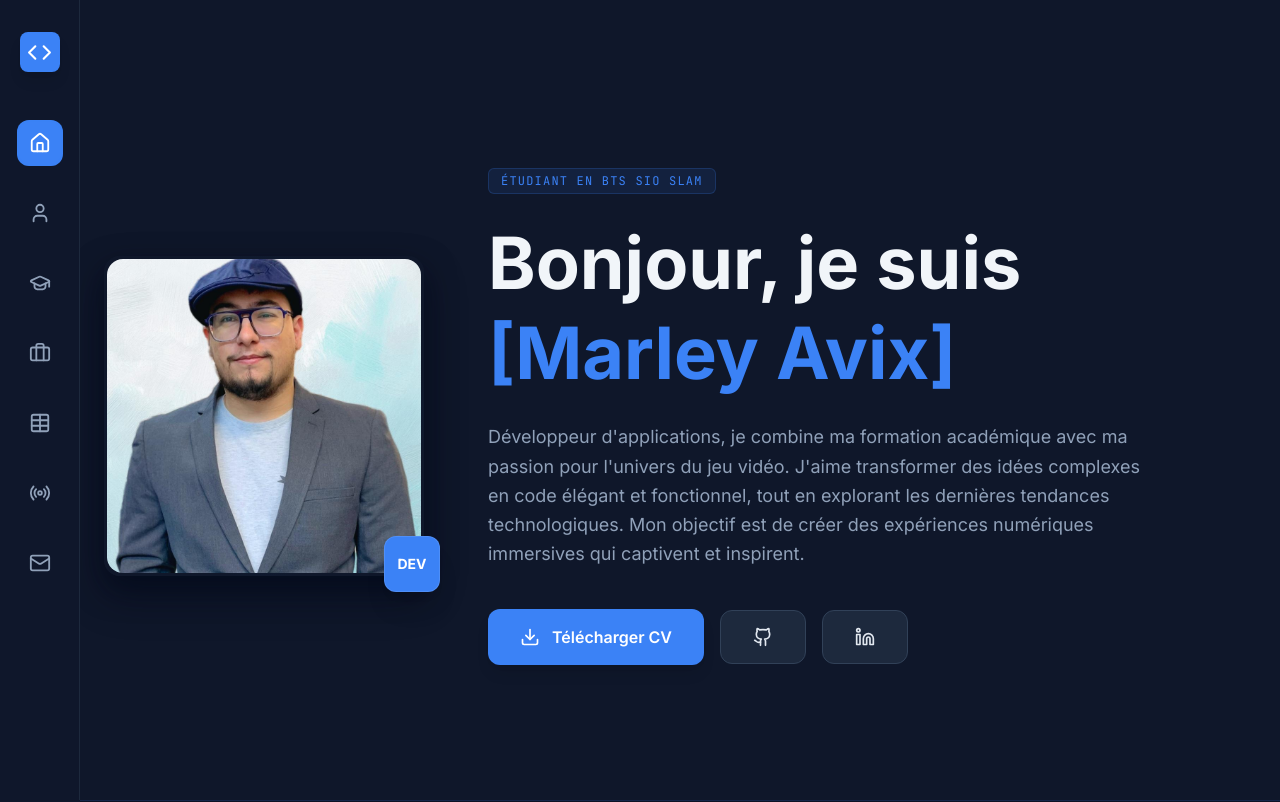
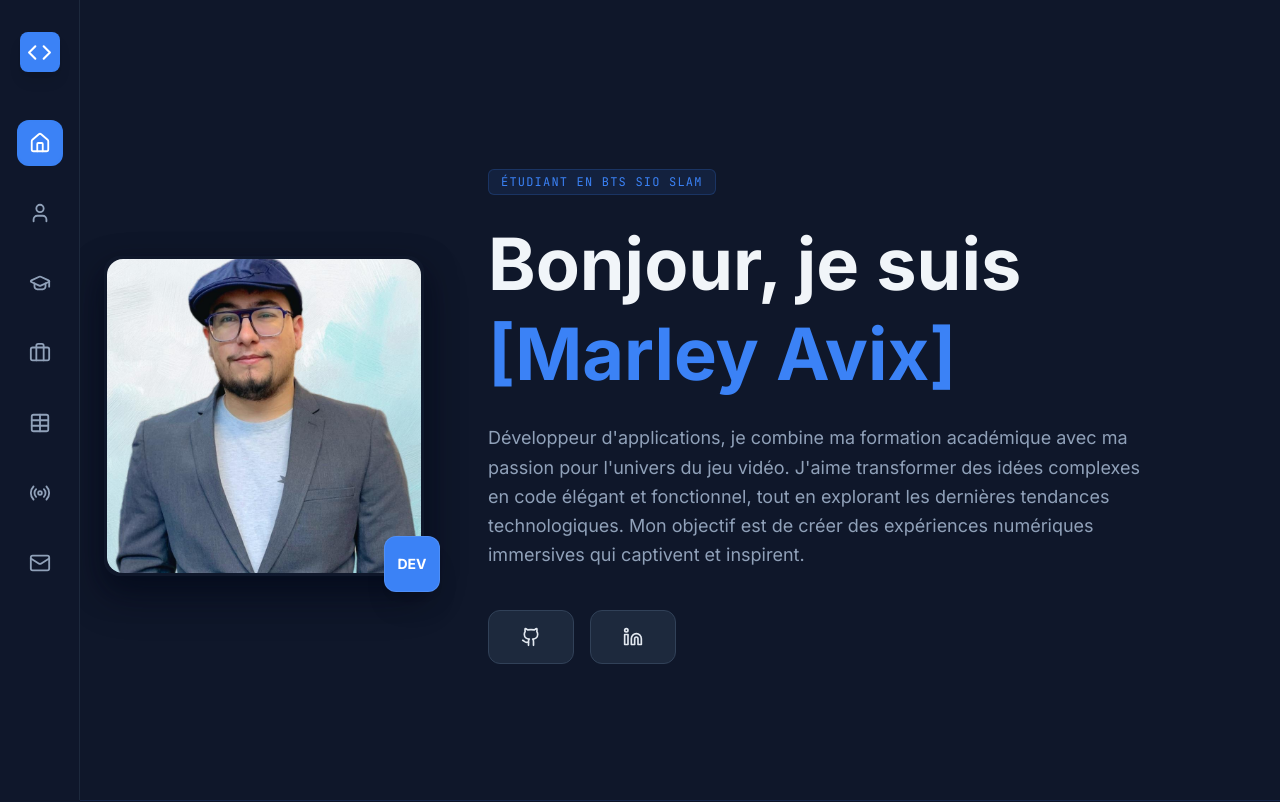
Before and after one commit to MarleyAvix/Portfolio, a React (Vite) app: page / in a window 1280 px wide. Shown: the top 802 px of the page. Built offline with nearby package versions, Linux system fonts and the light colour scheme.

Commit message:
FIX: Comment out CV download link in Hero component

```diff
--- a/src/components/Hero.tsx
+++ b/src/components/Hero.tsx
@@ -119,14 +119,14 @@ export const Hero = () => {
             transition={{ delay: 0.3 }}
             className="flex flex-wrap items-center justify-center lg:justify-start gap-4"
           >
-            {<a
+            {/*<a
               href="/public/Marley_AVIX_FlowCV_Resume_2026-09-29.pdf"
               download
               className="bg-brand-blue hover:bg-blue-600 text-white px-8 py-4 rounded-xl font-semibold flex items-center gap-3 shadow-lg transition-all"
             >
              <Download size={20} />
               Télécharger CV
-            </a>}
+            </a>*/}
             <Link to="https://github.com/marleyavix" className="bg-slate-800 hover:bg-slate-700 text-slate-200 px-8 py-4 rounded-xl font-semibold border border-slate-700 transition-all" target="_blank" rel="noopener noreferrer">
                <Github size={20} />
             </Link>
```
